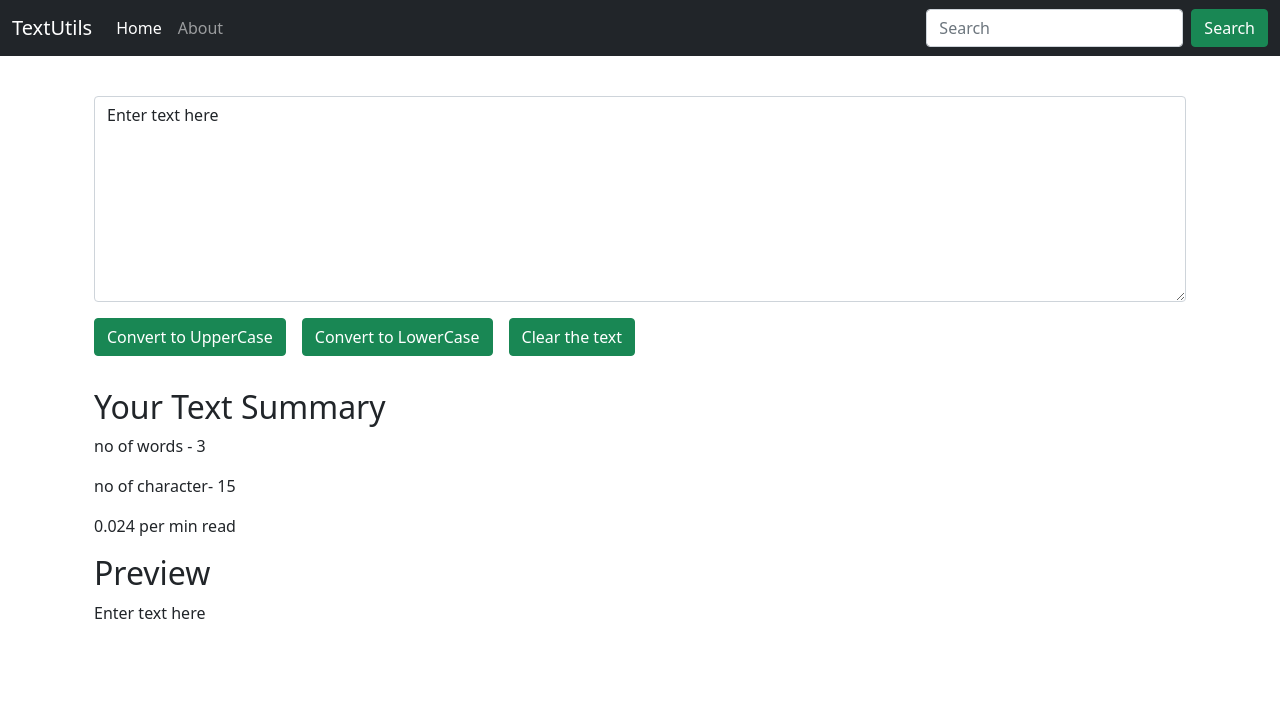
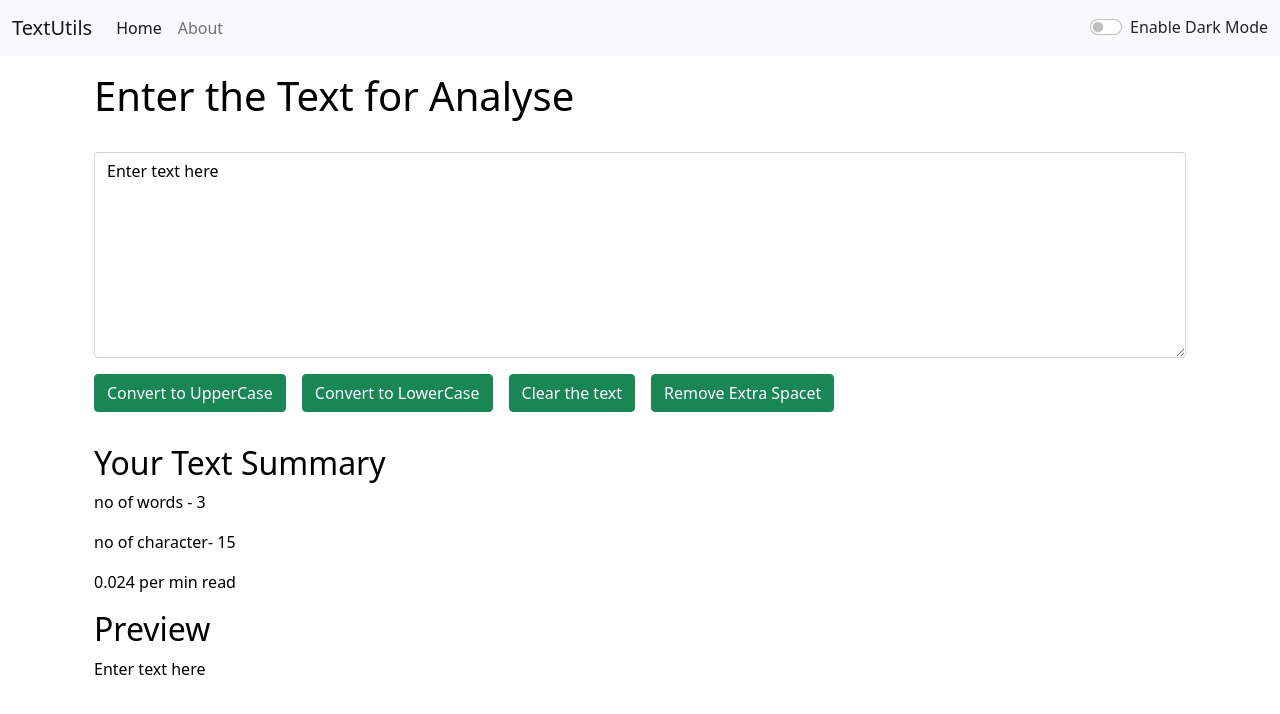
Before and after one commit to harsh852003/REACT-APP, a React (Create React App) app: page / in a window 1280 px wide. Shown: the top 714 px of the page. Built offline with nearby package versions, Linux system fonts and the light colour scheme.

Commit message:
added dark mode feature

```diff
--- a/src/App.js
+++ b/src/App.js
@@ -1,14 +1,27 @@
+import React,{ useState } from 'react';
 import './App.css';
 import Navbar from './components/Navbar';
 import TextForm from './components/TextForm';
-{/*import About from './components/about';*/}
+import About from './components/about';
 function App() {
+  const [mode,setMode] = useState('light') // it shows the dark mode is enable or not.
+  const toggleMode = ()=>{
+    if(mode === 'light'){
+      setMode('dark')
+      document.body.style.backgroundColor = 'darkgreen'
+    }
+    else{
+      setMode('light')
+      document.body.style.backgroundColor = 'white'
+
+    }
+  }
   return (
   <>
-  <Navbar title = 'TextUtils' aboutText="About"/>
+  <Navbar title = 'TextUtils' aboutText="About" mode = {mode} toggleMode = {toggleMode}/>
   <div className="container my-3">
 
-  <TextForm heading = ""/>
+  <TextForm heading = "Enter the Text for Analyse" mode={mode}/>
 
   {/*<About/>*/}
   </div>
--- a/src/components/Navbar.js
+++ b/src/components/Navbar.js
@@ -4,7 +4,7 @@
 
 export default function Navbar(props) {
     return (
-        <nav className="navbar navbar-expand-lg  navbar-dark bg-dark">
+        <nav className={`navbar navbar-expand-lg  navbar-${props.mode} bg-${props.mode}`}>
             <div className="container-fluid">
                 <a className="navbar-brand" href="/">{props.title}</a>
                 <button className="navbar-toggler" type="button" data-bs-toggle="collapse" data-bs-target="#navbarSupportedContent" aria-controls="navbarSupportedContent" aria-expanded="false" aria-label="Toggle navigation">
@@ -19,10 +19,14 @@
                             <a className="nav-link" href="/">{props.aboutText}</a>
                         </li>
                     </ul>
-                    <form className="d-flex" role="search">
+                    {/*<form className="d-flex" role="search">
                         <input className="form-control me-2" type="search" placeholder="Search" aria-label="Search" />
                         <button className="btn btn-success" type="submit">Search</button>
-                    </form>
+                    </form>*/}
+                    <div className={`form-check form-switch text-${props.mode === 'dark'?'light':'dark'}`}>
+                        <input className="form-check-input" type="checkbox" onClick={props.toggleMode} role="switch" id="flexSwitchCheckDefault"/>
+                            <label className="form-check-label" htmlFor="flexSwitchCheckDefault">Enable Dark Mode</label>
+                    </div>
                 </div>
             </div>
         </nav>
@@ -31,5 +35,6 @@
 Navbar.propTypes = {
     title: PropTypes.string.isRequired,//( is required show the error when the default prop is not sent or we can say that pre define prop is not set )
     aboutText: PropTypes.string,
+
 }
 // Navbar.defaultProps = {} -> when the prop is not pre define then it will useful
--- a/src/components/TextForm.js
+++ b/src/components/TextForm.js
@@ -18,27 +18,33 @@
     const handleClearClick = () =>{
         setText("")
     }
+    const handleExtraSpaces = () =>{
+        let newText = text.split(/[ ]+/)
+        setText(newText.join(" "))
+    }
 
 
     return (
         <>
-            <div className="container">
+            <div className="container" style ={{color: props.mode === 'dark'?'white':'black'}}>
             <h1>{props.heading}</h1>
             <div className="TextArea">
                 <label htmlFor="exampleFormControlTextarea1" className="form-label" >{props.text}</label>
-                <textarea className="form-control" value={text} onChange={handleChange}  id="exampleFormControlTextarea1" rows="8"></textarea>
+                <textarea className="form-control" value={text} onChange={handleChange} style = {{backgroundColor:props.mode === 'dark'?'git areen':'white',color: props.mode === 'dark'?'white':'black' }}  id="exampleFormControlTextarea1" rows="8"></textarea>
             </div>
             <button className="btn btn-success my-3" onClick={handleClick}>Convert to UpperCase</button>
             <button className="btn btn-success mx-3" onClick={handleOnClick}>Convert to LowerCase</button>
             <button className="btn btn-success mx-0" onClick={handleClearClick}>Clear the text</button>
+            <button className="btn btn-success mx-3" onClick={handleExtraSpaces}>Remove Extra Spacet</button>
+
             </div>
-            <div className="container my-3">
+            <div className= "container my-3" style = {{color: props.mode === 'dark'?'white':'black'}}>
                 <h2>Your Text Summary</h2>
                 <p>no of words - {text.split(" ").length}</p>
                 <p>no of character- {text.length}</p>
                 <p>{0.008 * text.split(" ").length} per min read</p>
                 <h2>Preview</h2>
-                <p>{text}</p>
+                <p>{text.length>0 ? text : "Plaese rite something to preview"}</p>
             </div>
 
 
```
